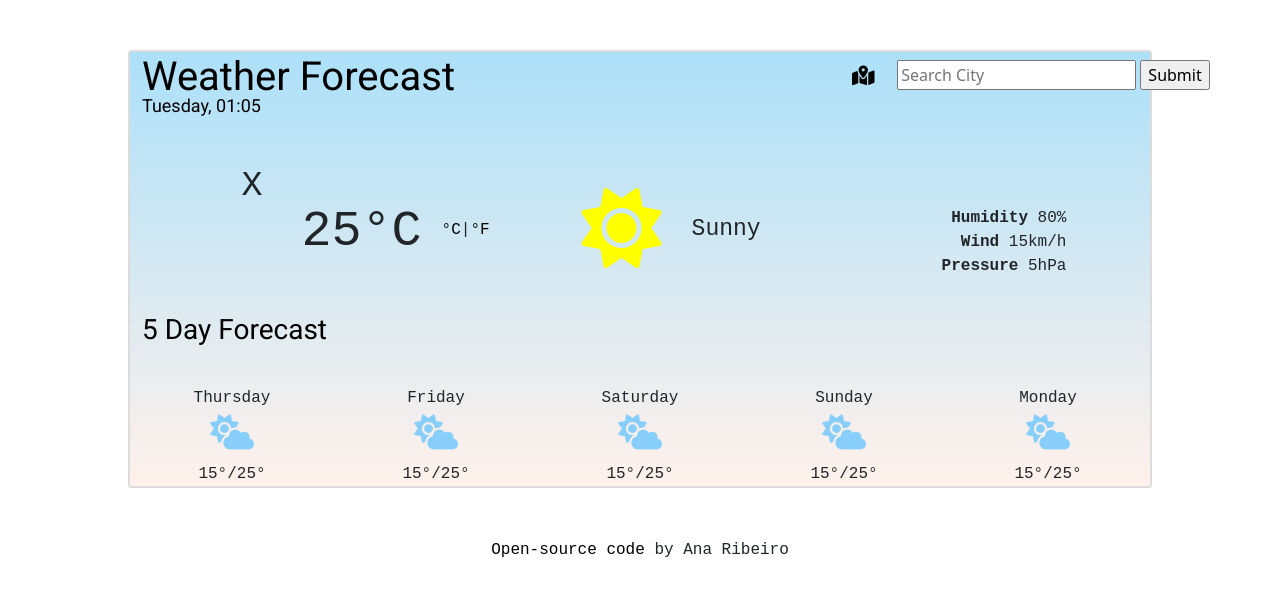
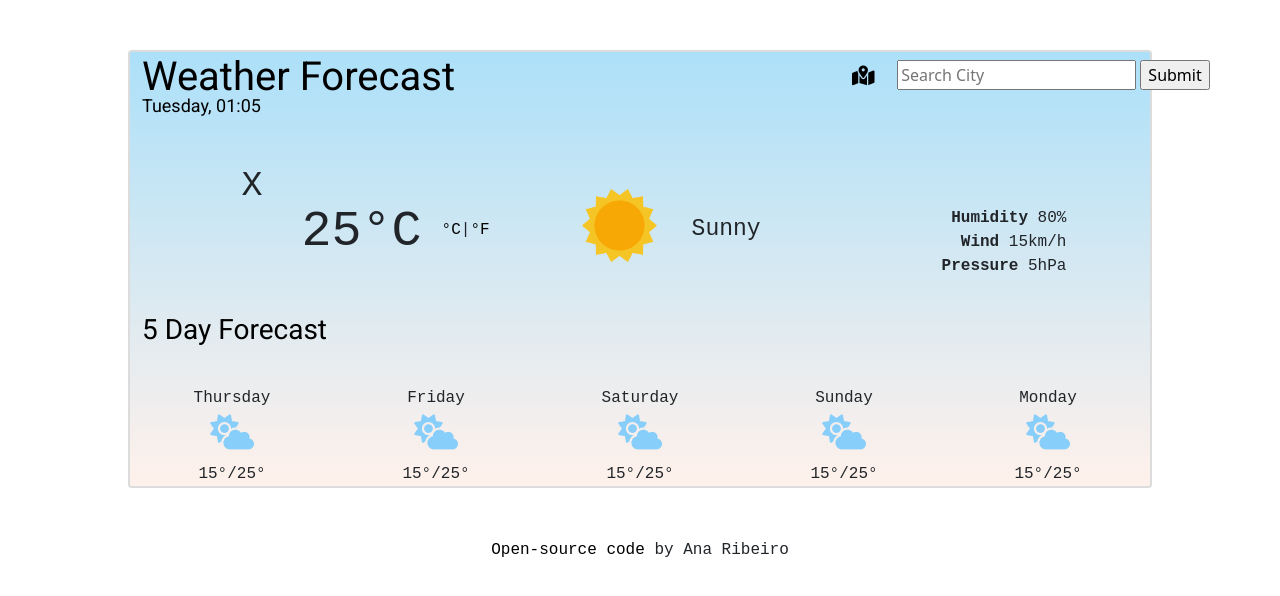
Before and after one commit to catsbe1/weather-app, a plain HTML site: page Finalproject/index.html in a window 1280 px wide. Drawn offline with nearby package versions, Linux system fonts and the light colour scheme; a web font is replaced by a local one.

Commit message:
Connected the icon to the correspondent weather

```diff
--- a/Finalproject/index.html
+++ b/Finalproject/index.html
@@ -43,7 +43,7 @@
             >°F</a
           ></span
         >
-        <span id="icon"><i class="fa-solid fa-sun today-icon"></i></span>
+        <span id="icon"><img src="media/icon.png" alt="" class="icon" /></span>
         <br />
         <span class="today-description">Sunny</span>
         <br />
--- a/Finalproject/src/script.js
+++ b/Finalproject/src/script.js
@@ -75,6 +75,11 @@ function changeTemp(response) {
   description.innerHTML = `${newDescription}`;
   let location = document.querySelector("#location");
   location.innerHTML = response.data.name;
+  let icon = document.querySelector(".icon");
+  icon.setAttribute(
+    "src",
+    `http://openweathermap.org/img/wn/${response.data.weather[0].icon}@2x.png`
+  );
 }
 
 function showPosition(position) {
--- a/Finalproject/src/style.css
+++ b/Finalproject/src/style.css
@@ -121,3 +121,10 @@ h3 {
   color: black;
   text-decoration: none;
 }
+
+.icon {
+  position: absolute;
+  margin-left: 340px;
+  margin-top: 10px;
+  width: 75px;
+}
```
Also changed, not shown: Finalproject/media/icon.png (added).
